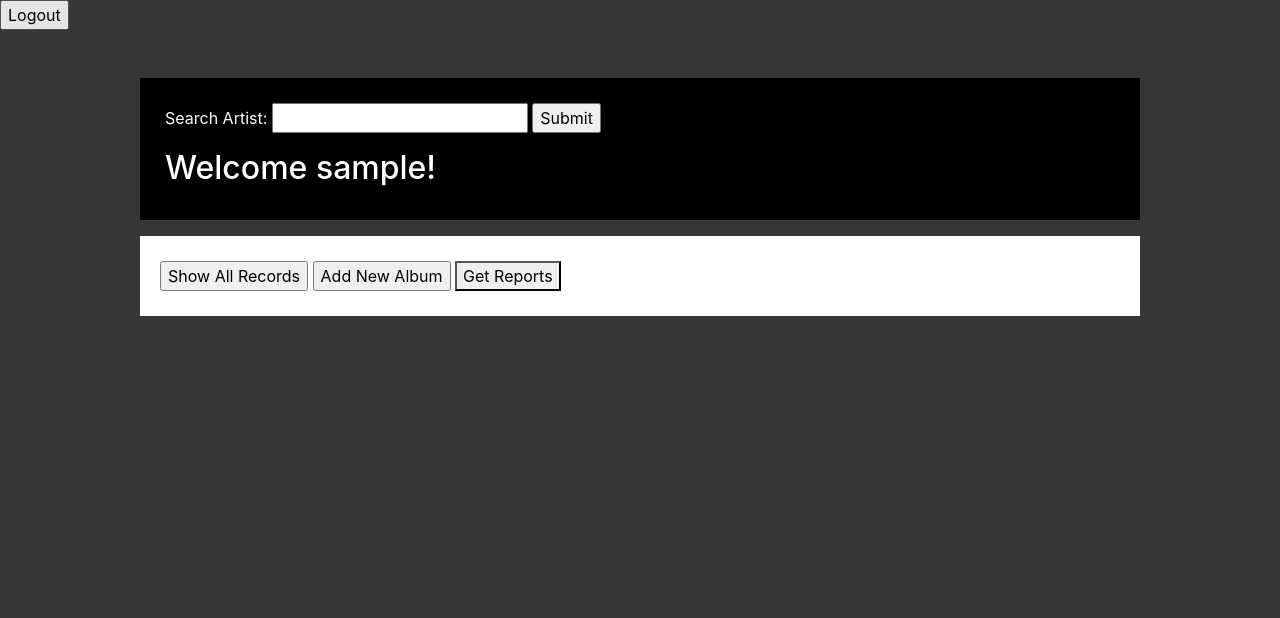
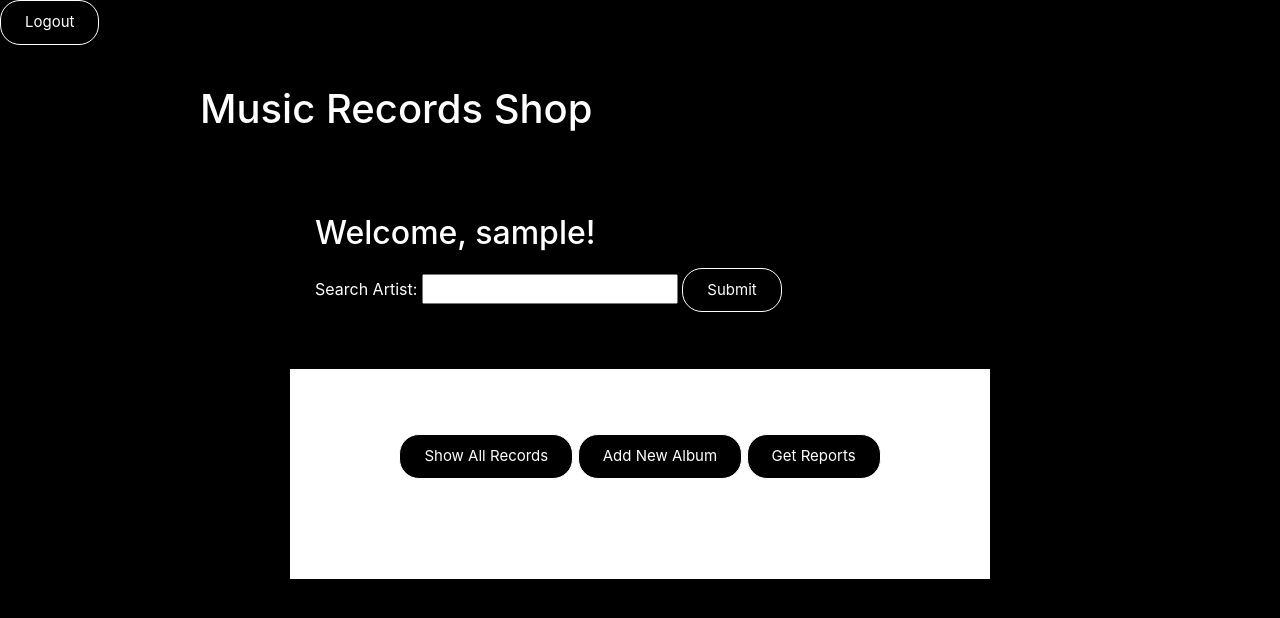
Before and after one commit to cm00100/cst336, a PHP site: page /finalproject/admin.php in a window 1280 px wide. Shown: the top 618 px of the page. Run offline with PHP 8.4, Linux system fonts and the light colour scheme; the visitor is signed in with stand-in values (Sample User, id 1); data that the repository does not hold is empty; some libraries are stand-ins or nearby versions.

Commit message:
fixed layout

```diff
--- a/finalproject/admin.php
+++ b/finalproject/admin.php
@@ -64,6 +64,7 @@ function displayRecords() {
 
         </div>
 
+                       <div id="spacer"><h1> Music Records Shop</h1></div>
 
 
 
@@ -89,13 +90,13 @@ function displayRecords() {
 
 
         <div id="search-wrap">
-
+            <p><h2> Welcome, <?=$_SESSION['username']?>! </h2></p>
             <form action="" method="post">
             Search Artist: <input type="text" name="search" />
             <input type="submit" value="Submit" />
             </form>
             <p>
-             <h2> Welcome <?=$_SESSION['username']?>! </h2>
+
 
         </div>
 
@@ -111,7 +112,7 @@ function displayRecords() {
 
           echo"<div id='catalog'>";
 
-        echo"
+        echo" <div id='adminButtons'>
         <form action='' method='post'>
         <input type='submit' value='Show All Records' />
         </form>
@@ -123,7 +124,7 @@ function displayRecords() {
 
         </form>";
 
-        echo"  <button>Get Reports</button><div id='div1'></div>";
+        echo"  <button>Get Reports</button><div id='div1'></div></div>";
 
 
         $search_value=$_POST["search"];
@@ -131,6 +132,8 @@ function displayRecords() {
 
         $sql="SELECT * FROM album WHERE artist_name LIKE '%$search_value%'";
         $stmt = $conn->query($sql);
+
+          echo "<div id ='albumSection'>";
 
         while($record=$stmt->fetch()){
 
@@ -150,8 +153,12 @@ function displayRecords() {
             echo "<p></p>";
 
 
-            echo "[<a href='updateRecord.php?albumId=".$record['albumId']."'> Update </a> ]";
-            //echo "[<a href='deleteUser.php?userId=".$user['userId']."'> Delete </a> ]";
+            echo "<form action='updateRecord.php' style='display:inline'>
+                     <input type='hidden' name='albumId' value='".$record['albumId']."' />
+                     <input type='submit' value='Update'>
+                  </form>
+                ";
+
             echo "<form action='deleteRecord.php' style='display:inline' onsubmit='return confirmDelete(\"".$record['album_title']."\")'>
                      <input type='hidden' name='albumId' value='".$record['albumId']."' />
                      <input type='submit' value='Delete'>
@@ -163,6 +170,8 @@ function displayRecords() {
         }
 
         echo "</div>";
+                echo "</div>";
+
 
         ?>
 
--- a/finalproject/css/style.css
+++ b/finalproject/css/style.css
@@ -1,30 +1,40 @@
 body
 {
-     background-color:#353638;
+     background-color:#000;
      color: #000;
 
 }
 
 #search-wrap {
     background: #000;
-    width: 1000px;
-    height: 30%;
+    width: 700px;
+    height: 40%;
     color: #fff;
     padding: 25px 25px;
     margin:0px auto;
+
+
 }
+
 
 form{
       display: inline;
       width: 100px;
 }
 
+a
+{
+      color: #000;
+      font-style: bold;
+}
+
 #catalog
 {
     background: #fff;
-    width: 1000px;
+    width: 700px;
     color: #000;
     padding: 25px 20px;
+    padding-bottom: 60px;
     margin:0px auto;
 }
 
@@ -46,6 +56,57 @@ form{
 
 }
 
+#adminButtons{
+ text-align: center;
+ padding-top: 40px;
+ padding-bottom: 40px;
+}
+
+#albumSection
+{
+     padding-left: 100px;
+
+
+}
+
 #spacer{
-     height: 100px;
+     height: 50px;
+
+     color: #fff;
+     padding-top: 40px;
+     padding-bottom: 40px;
+     padding-left: 200px;
 }
+#spacerLog{
+     height: 50px;
+
+     color: #fff;
+     padding-top: 40px;
+     text-align: center;
+}
+
+
+input[type=submit] {
+
+    padding: 10px 24px;
+    font-size: 15px;
+    cursor: pointer;
+    color: #fff;
+    background: #000;
+    border: 1px solid #fff;
+    border-radius: 20px;
+
+}
+
+button
+{
+    padding: 10px 24px;
+    font-size: 15px;
+    cursor: pointer;
+    color: #fff;
+    background: #000;
+        border: 1px solid #fff;
+
+    border-radius: 20px;
+
+}
--- a/finalproject/report.php
+++ b/finalproject/report.php
@@ -12,6 +12,8 @@
         include 'dbConnection.php';
         $conn = getDatabaseConnection();
 
+
+        echo"<p></p>";
 
         echo "Total Artists: ";
 
```
Also changed, not shown: finalproject/addRecord.php (+5 -5 lines), finalproject/index.php (+8 -3 lines), finalproject/updateRecord.php (+6 -6 lines).
